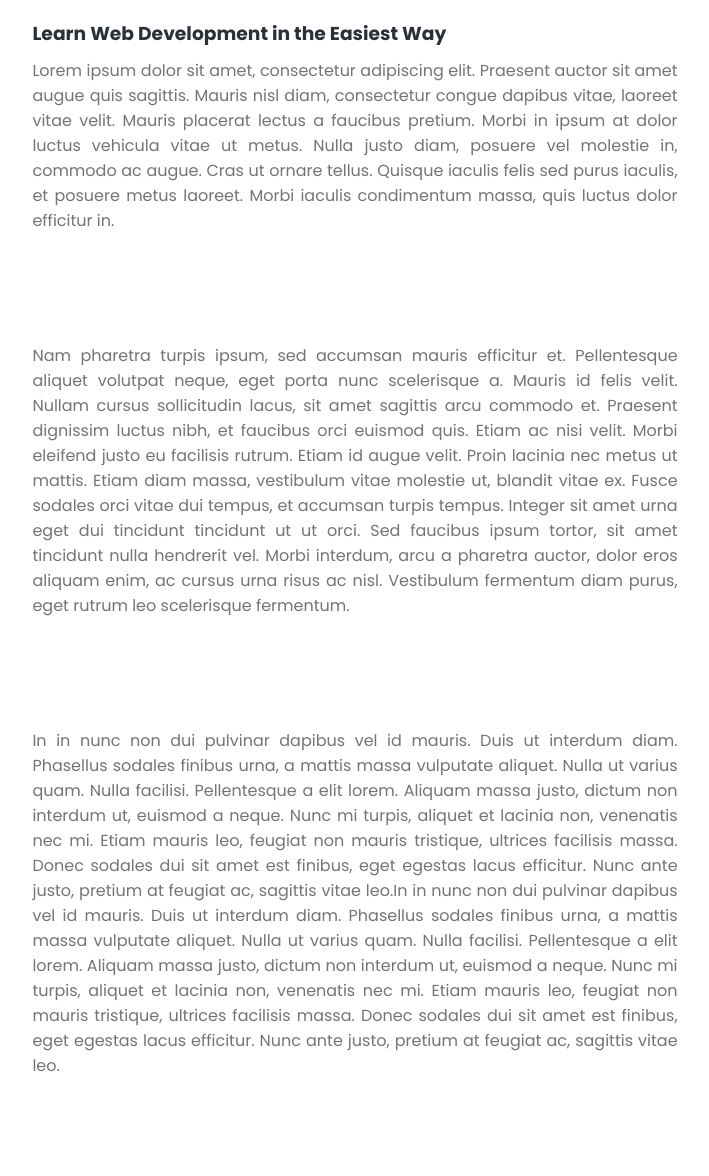
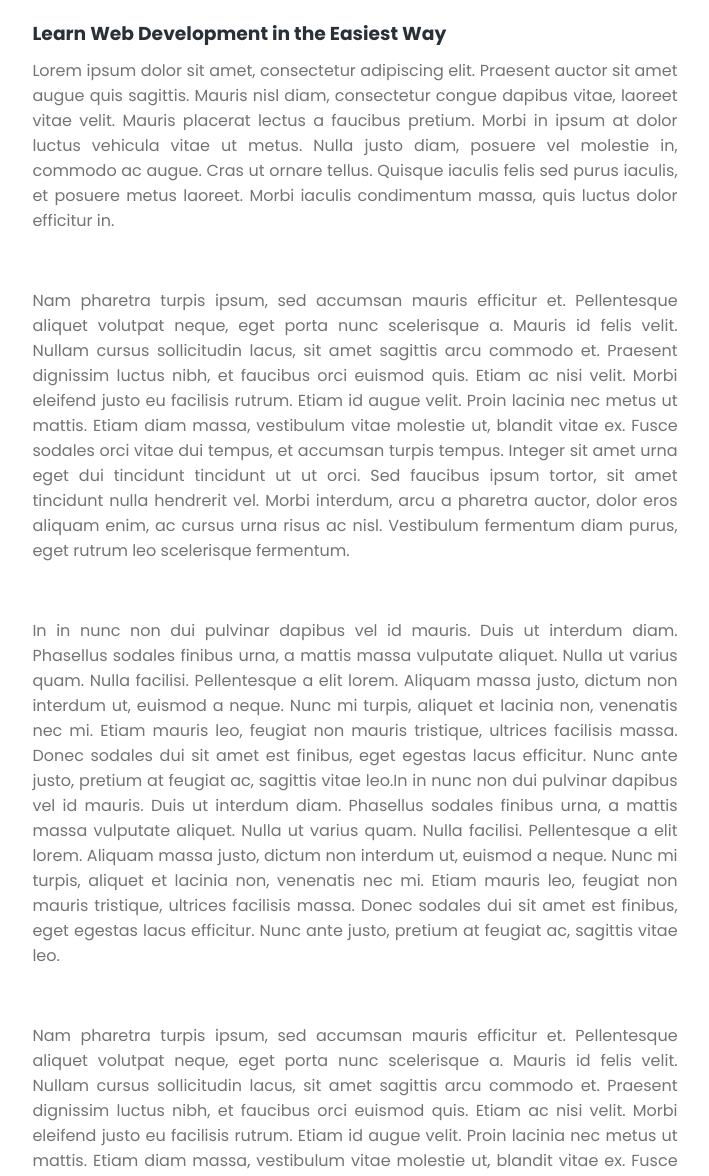
Before and after one commit to KishanDahiya/WAP_Assignment, a plain HTML site: page post.html in a window 1280 px wide. Shown: the part 536-1712 px from the top of the page, without its empty margins (285-994 px from the left). Drawn offline with nearby package versions, Linux system fonts and the light colour scheme.

Commit message:
Updated Progress

```diff
--- a/post.html
+++ b/post.html
@@ -33,10 +33,10 @@
             <div class="post">
                 <img src="images/b1.jpg" alt="">
                 <h3>Learn Web Development in the Easiest Way</h3>
-                <p>Lorem ipsum dolor sit amet, consectetur adipiscing elit. Praesent auctor sit amet augue quis sagittis. Mauris nisl diam, consectetur congue dapibus vitae, laoreet vitae velit. Mauris placerat lectus a faucibus pretium. Morbi in ipsum at dolor luctus vehicula vitae ut metus. Nulla justo diam, posuere vel molestie in, commodo ac augue. Cras ut ornare tellus. Quisque iaculis felis sed purus iaculis, et posuere metus laoreet. Morbi iaculis condimentum massa, quis luctus dolor efficitur in.</p><br><br>
-                <p>Nam pharetra turpis ipsum, sed accumsan mauris efficitur et. Pellentesque aliquet volutpat neque, eget porta nunc scelerisque a. Mauris id felis velit. Nullam cursus sollicitudin lacus, sit amet sagittis arcu commodo et. Praesent dignissim luctus nibh, et faucibus orci euismod quis. Etiam ac nisi velit. Morbi eleifend justo eu facilisis rutrum. Etiam id augue velit. Proin lacinia nec metus ut mattis. Etiam diam massa, vestibulum vitae molestie ut, blandit vitae ex. Fusce sodales orci vitae dui tempus, et accumsan turpis tempus. Integer sit amet urna eget dui tincidunt tincidunt ut ut orci. Sed faucibus ipsum tortor, sit amet tincidunt nulla hendrerit vel. Morbi interdum, arcu a pharetra auctor, dolor eros aliquam enim, ac cursus urna risus ac nisl. Vestibulum fermentum diam purus, eget rutrum leo scelerisque fermentum.</p><br><br>
-                <p>In in nunc non dui pulvinar dapibus vel id mauris. Duis ut interdum diam. Phasellus sodales finibus urna, a mattis massa vulputate aliquet. Nulla ut varius quam. Nulla facilisi. Pellentesque a elit lorem. Aliquam massa justo, dictum non interdum ut, euismod a neque. Nunc mi turpis, aliquet et lacinia non, venenatis nec mi. Etiam mauris leo, feugiat non mauris tristique, ultrices facilisis massa. Donec sodales dui sit amet est finibus, eget egestas lacus efficitur. Nunc ante justo, pretium at feugiat ac, sagittis vitae leo.In in nunc non dui pulvinar dapibus vel id mauris. Duis ut interdum diam. Phasellus sodales finibus urna, a mattis massa vulputate aliquet. Nulla ut varius quam. Nulla facilisi. Pellentesque a elit lorem. Aliquam massa justo, dictum non interdum ut, euismod a neque. Nunc mi turpis, aliquet et lacinia non, venenatis nec mi. Etiam mauris leo, feugiat non mauris tristique, ultrices facilisis massa. Donec sodales dui sit amet est finibus, eget egestas lacus efficitur. Nunc ante justo, pretium at feugiat ac, sagittis vitae leo.</p><br><br>
-                <p>Nam pharetra turpis ipsum, sed accumsan mauris efficitur et. Pellentesque aliquet volutpat neque, eget porta nunc scelerisque a. Mauris id felis velit. Nullam cursus sollicitudin lacus, sit amet sagittis arcu commodo et. Praesent dignissim luctus nibh, et faucibus orci euismod quis. Etiam ac nisi velit. Morbi eleifend justo eu facilisis rutrum. Etiam id augue velit. Proin lacinia nec metus ut mattis. Etiam diam massa, vestibulum vitae molestie ut, blandit vitae ex. Fusce sodales orci vitae dui tempus, et accumsan turpis tempus. Integer sit amet urna eget dui tincidunt tincidunt ut ut orci. Sed faucibus ipsum tortor, sit amet tincidunt nulla hendrerit vel. Morbi interdum, arcu a pharetra auctor, dolor eros aliquam enim, ac cursus urna risus ac nisl. Vestibulum fermentum diam purus, eget rutrum leo scelerisque fermentum.</p><br><br>
+                <p>Lorem ipsum dolor sit amet, consectetur adipiscing elit. Praesent auctor sit amet augue quis sagittis. Mauris nisl diam, consectetur congue dapibus vitae, laoreet vitae velit. Mauris placerat lectus a faucibus pretium. Morbi in ipsum at dolor luctus vehicula vitae ut metus. Nulla justo diam, posuere vel molestie in, commodo ac augue. Cras ut ornare tellus. Quisque iaculis felis sed purus iaculis, et posuere metus laoreet. Morbi iaculis condimentum massa, quis luctus dolor efficitur in.</p><br>
+                <p>Nam pharetra turpis ipsum, sed accumsan mauris efficitur et. Pellentesque aliquet volutpat neque, eget porta nunc scelerisque a. Mauris id felis velit. Nullam cursus sollicitudin lacus, sit amet sagittis arcu commodo et. Praesent dignissim luctus nibh, et faucibus orci euismod quis. Etiam ac nisi velit. Morbi eleifend justo eu facilisis rutrum. Etiam id augue velit. Proin lacinia nec metus ut mattis. Etiam diam massa, vestibulum vitae molestie ut, blandit vitae ex. Fusce sodales orci vitae dui tempus, et accumsan turpis tempus. Integer sit amet urna eget dui tincidunt tincidunt ut ut orci. Sed faucibus ipsum tortor, sit amet tincidunt nulla hendrerit vel. Morbi interdum, arcu a pharetra auctor, dolor eros aliquam enim, ac cursus urna risus ac nisl. Vestibulum fermentum diam purus, eget rutrum leo scelerisque fermentum.</p><br>
+                <p>In in nunc non dui pulvinar dapibus vel id mauris. Duis ut interdum diam. Phasellus sodales finibus urna, a mattis massa vulputate aliquet. Nulla ut varius quam. Nulla facilisi. Pellentesque a elit lorem. Aliquam massa justo, dictum non interdum ut, euismod a neque. Nunc mi turpis, aliquet et lacinia non, venenatis nec mi. Etiam mauris leo, feugiat non mauris tristique, ultrices facilisis massa. Donec sodales dui sit amet est finibus, eget egestas lacus efficitur. Nunc ante justo, pretium at feugiat ac, sagittis vitae leo.In in nunc non dui pulvinar dapibus vel id mauris. Duis ut interdum diam. Phasellus sodales finibus urna, a mattis massa vulputate aliquet. Nulla ut varius quam. Nulla facilisi. Pellentesque a elit lorem. Aliquam massa justo, dictum non interdum ut, euismod a neque. Nunc mi turpis, aliquet et lacinia non, venenatis nec mi. Etiam mauris leo, feugiat non mauris tristique, ultrices facilisis massa. Donec sodales dui sit amet est finibus, eget egestas lacus efficitur. Nunc ante justo, pretium at feugiat ac, sagittis vitae leo.</p><br>
+                <p>Nam pharetra turpis ipsum, sed accumsan mauris efficitur et. Pellentesque aliquet volutpat neque, eget porta nunc scelerisque a. Mauris id felis velit. Nullam cursus sollicitudin lacus, sit amet sagittis arcu commodo et. Praesent dignissim luctus nibh, et faucibus orci euismod quis. Etiam ac nisi velit. Morbi eleifend justo eu facilisis rutrum. Etiam id augue velit. Proin lacinia nec metus ut mattis. Etiam diam massa, vestibulum vitae molestie ut, blandit vitae ex. Fusce sodales orci vitae dui tempus, et accumsan turpis tempus. Integer sit amet urna eget dui tincidunt tincidunt ut ut orci. Sed faucibus ipsum tortor, sit amet tincidunt nulla hendrerit vel. Morbi interdum, arcu a pharetra auctor, dolor eros aliquam enim, ac cursus urna risus ac nisl. Vestibulum fermentum diam purus, eget rutrum leo scelerisque fermentum.</p><br>
                 <p>In in nunc non dui pulvinar dapibus vel id mauris. Duis ut interdum diam. Phasellus sodales finibus urna, a mattis massa vulputate aliquet. Nulla ut varius quam. Nulla facilisi. Pellentesque a elit lorem. Aliquam massa justo, dictum non interdum ut, euismod a neque. Nunc mi turpis, aliquet et lacinia non, venenatis nec mi. Etiam mauris leo, feugiat non mauris tristique, ultrices facilisis massa. Donec sodales dui sit amet est finibus, eget egestas lacus efficitur. Nunc ante justo, pretium at feugiat ac, sagittis vitae leo.In in nunc non dui pulvinar dapibus vel id mauris. Duis ut interdum diam. Phasellus sodales finibus urna, a mattis massa vulputate aliquet. Nulla ut varius quam. Nulla facilisi. Pellentesque a elit lorem. Aliquam massa justo, dictum non interdum ut, euismod a neque. Nunc mi turpis, aliquet et lacinia non, venenatis nec mi. Etiam mauris leo, feugiat non mauris tristique, ultrices facilisis massa. Donec sodales dui sit amet est finibus, eget egestas lacus efficitur. Nunc ante justo, pretium at feugiat ac, sagittis vitae leo.</p>
                 <a href="post.html">Read More</a>
             </div>
--- a/style.css
+++ b/style.css
@@ -521,7 +521,7 @@ footer .copyright .pro-links i:hover{
 }
 #blog-container .blogpost p{
     text-align: justify;
-    padding-bottom: 60px !important;
+    padding-bottom: 30px !important;
 }
 
 @media (max-width:769px){
```
Also changed, not shown: course.html (added).
